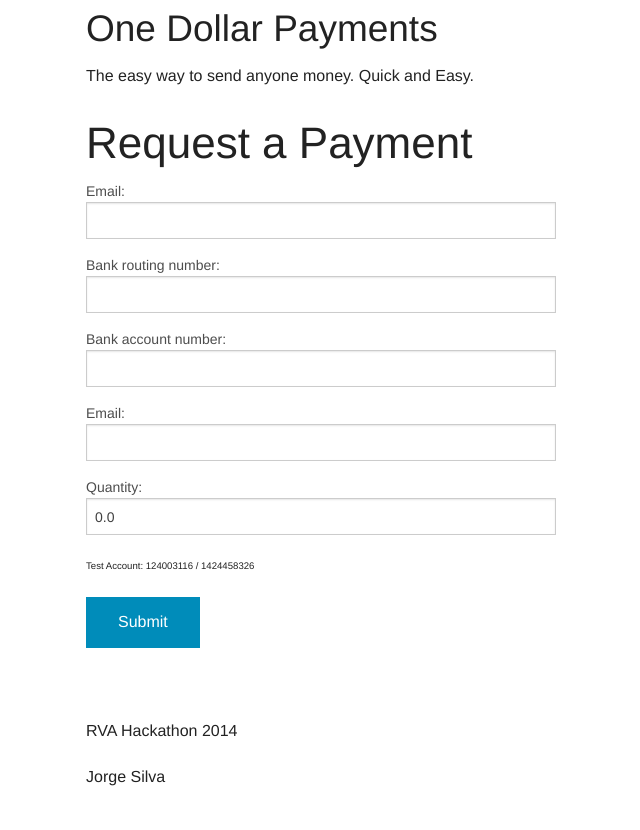
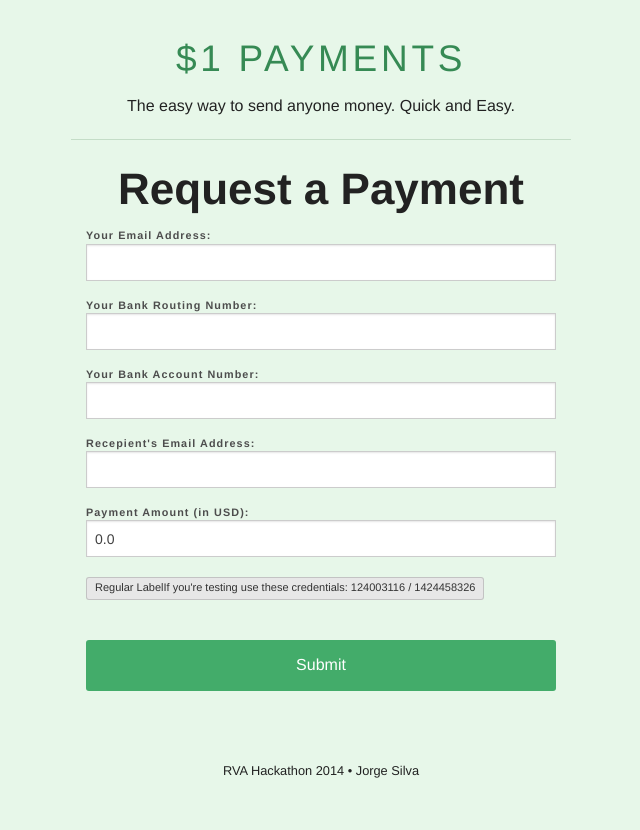
Before and after one commit to thejsj/onedollarpayments, a Django app: page / in a window 1280 px wide. Shown: the whole page, without its empty margins (319-959 px from the left). Before the commit the page ends 786 px from the top, so only its background shows below. Run offline with Django 3.2, Linux system fonts and the light colour scheme; some libraries are stand-ins or nearby versions.

Commit message:
Adding Styles

```diff
--- a/onedollarpayments/forms.py
+++ b/onedollarpayments/forms.py
@@ -10,15 +10,31 @@ class RequestSenderForm(forms.ModelForm):
         model = Sender
         fields = ['email', 'bank_routing_number', 'bank_account_number']
 
+    def __init__(self, *args, **kwargs):
+        super(RequestSenderForm, self).__init__(*args, **kwargs)
+        self.fields['email'].label = "Your Email Address"
+        self.fields['bank_routing_number'].label = "Your Bank Routing Number"
+        self.fields['bank_account_number'].label = "Your Bank Account Number"
+
 class RequestRecepientForm(forms.ModelForm):
     class Meta:
         model = Recepient
         fields = ['email']
 
+    def __init__(self, *args, **kwargs):
+        super(RequestRecepientForm, self).__init__(*args, **kwargs)
+        self.fields['email'].label = "Recepient's Email Address"
+
 class RequestPaymentRequestForm(forms.ModelForm):
     class Meta:
         model = Request
         fields = ['quantity']
+
+    def __init__(self, *args, **kwargs):
+        super(RequestPaymentRequestForm, self).__init__(*args, **kwargs)
+        self.fields['quantity'].label = "Payment Amount (in USD)"
+
+
 
 # Forms for payment
 
--- a/onedollarpayments/static/scss/_settings.scss
+++ b/onedollarpayments/static/scss/_settings.scss
@@ -41,7 +41,7 @@
 // We use these to control various global styles
 // $body-bg: #fff;
 // $body-font-color: #222;
-// $body-font-family: "Helvetica Neue", "Helvetica", Helvetica, Arial, sans-serif;
+$body-font-family: "proxima-nova", "Helvetica Neue", "Helvetica", Helvetica, Arial, sans-serif;
 // $body-font-weight: normal;
 // $body-font-style: normal;
 
@@ -62,8 +62,8 @@
 // $info-color: #a0d3e8;
 
 // We use these to make sure border radius matches unless we want it different.
-// $global-radius: 3px;
-// $global-rounded: 1000px;
+$global-radius: 3px;
+$global-rounded: 1000px;
 
 // We use these to control inset shadow shiny edges and depressions.
 // $shiny-edge-size: 0 1px 0;
@@ -354,8 +354,8 @@
 // $button-border-color: scale-color($bg, $lightness: $button-function-factor);
 
 // We use this to set the default radius used throughout the core.
-// $button-radius: $global-radius;
-// $button-round: $global-rounded;
+$button-radius: 10px;
+$button-round: $global-rounded;
 
 // We use this to set default opacity for disabled buttons.
 // $button-disabled-opacity: 0.7;
--- a/onedollarpayments/static/scss/app.scss
+++ b/onedollarpayments/static/scss/app.scss
@@ -6,11 +6,57 @@
 @import "foundation/components/button-groups";
 @import "foundation/components/buttons";
 
+body {
+	background: #E7F7E9;
+}
+
 #footer {
 	margin-top: 50px;
 	margin-bottom: 20px;
 }
 
+h2 {
+	font-weight: 200;
+	text-transform: uppercase;
+	color: #368a54;
+	letter-spacing: 0.1em;
+}
+
+#header {
+	text-align: center;
+	margin-top: 30px;
+	margin-bottom: 15px;
+	.columns {
+		border-bottom: solid 1px rgba(162, 196, 166, 0.5);
+	}
+}
+
+h1 {
+	font-weight: bold;
+	text-align: center;
+}
+
+#footer {
+	p {
+		font-size: 0.8em;
+		text-align: center;
+	}
+}
+
+.button {
+	border-radius: $global-radius;
+}
+
+label {
+	font-size: 0.675rem;
+	font-weight: bold;
+	letter-spacing: 0.1em;
+}
+
+.label.secondary {
+	border: solid 1px rgba(50,50,50,.2);
+	border-radius: 3px;
+}
 
 // Or selectively include components
 // @import
--- a/onedollarpayments/templates/base.html
+++ b/onedollarpayments/templates/base.html
@@ -9,13 +9,15 @@
 		<script type="text/javascript" src="https://js.stripe.com/v2/"></script>
 		<script type="text/javascript" src="/static/js/jquery-1.11.0.min.js"></script>
 		<script type="text/javascript" src="/static/js/onedollarpayments.js"></script>
+		<script type="text/javascript" src="//use.typekit.net/duu4bdw.js"></script>
+		<script type="text/javascript">try{Typekit.load();}catch(e){}</script>
 	</head>
 	<body>
 		<div class="page-content">
 
 			<header id="header" class="row">
 			  <div class="large-6 large-centered columns">
-			    <h2>One Dollar Payments</h2>
+			    <h2>$1 Payments</h2>
 			    <p>The easy way to send anyone money. Quick and Easy.</p>
 			  </div>
 			</header>
@@ -26,8 +28,7 @@
 
 			<footer id="footer" class="row">
 				<div class="large-6 large-centered columns">
-					<p>RVA Hackathon 2014</p>
-					<p>Jorge Silva</p>
+					<p>RVA Hackathon 2014 &#8226; Jorge Silva</p>
 				</div>
 			</footer>
 
--- a/onedollarpayments/templates/payment-request.html
+++ b/onedollarpayments/templates/payment-request.html
@@ -17,7 +17,7 @@
 				{{ stripe_token_form }}
 				<p><small>Test Credentials: 4242424242424242</small></p>
 				<input type="hidden" value="{{ payment_request.id }}">
-				<input type="submit" value="Submit" />
+				<input type="submit" class="button expand success" value="Submit" />
 			</form>
 		</div>
 	</div>
--- a/onedollarpayments/templates/request.html
+++ b/onedollarpayments/templates/request.html
@@ -13,9 +13,9 @@
 				{{ recepient_form }}
 				{{ request_form }}
 
-				<p><small>Test Account: 124003116 / 1424458326</small></p>
+				<p><span class="label secondary">Regular LabelIf you're testing use these credentials: 124003116 / 1424458326</span></p>
 
-				<input type="submit" class="button" value="Submit" />
+				<input type="submit" class="button expand success" value="Submit" />
 			</form>
 		</div>
 	</div>
```
Also changed, not shown: onedollarpayments/static/css/app.css.
